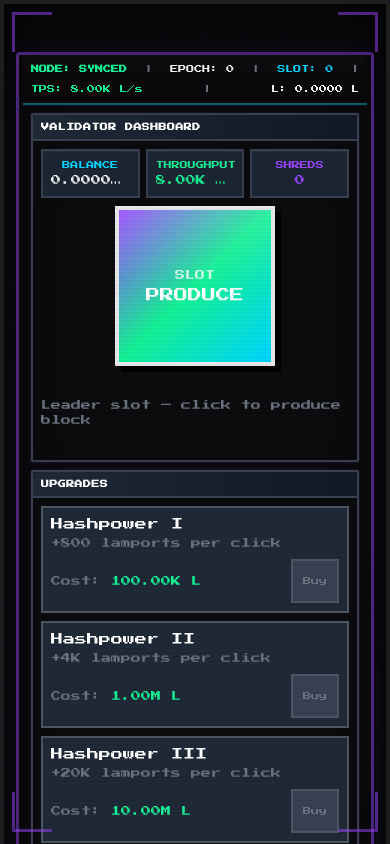
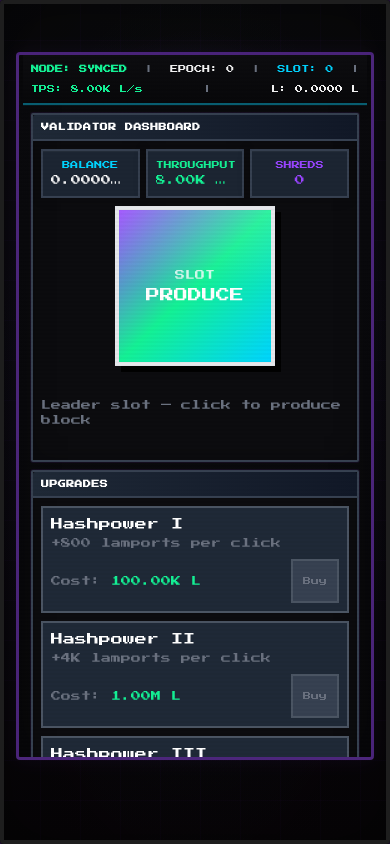
Before and after one commit to guillaumetch/epoch-idle, a Next.js app: page / in a window 390 px wide. Both pictures are taken after a click on the button "Click to start". Shown: the top 844 px of the page. Built offline with nearby package versions, Linux system fonts and the light colour scheme.

Commit message:
fix mobile

```diff
--- a/app/globals.css
+++ b/app/globals.css
@@ -163,19 +163,22 @@ body {
   z-index: 1;
   pointer-events: none;
 }
+@media (max-width: 767px) {
+  .home-corner { display: none; }
+}
 .home-corner-tl { top: 12px; left: 12px; border-top-width: 3px; border-left-width: 3px; }
 .home-corner-tr { top: 12px; right: 12px; border-top-width: 3px; border-right-width: 3px; }
 .home-corner-bl { bottom: 12px; left: 12px; border-bottom-width: 3px; border-left-width: 3px; }
 .home-corner-br { bottom: 12px; right: 12px; border-bottom-width: 3px; border-right-width: 3px; }
-@media (min-width: 640px) {
-  .home-corner { width: 56px; height: 56px; }
+@media (min-width: 768px) {
+  .home-corner { display: block; width: 56px; height: 56px; }
   .home-corner-tl { top: 20px; left: 20px; border-top-width: 4px; border-left-width: 4px; }
   .home-corner-tr { top: 20px; right: 20px; border-top-width: 4px; border-right-width: 4px; }
   .home-corner-bl { bottom: 20px; left: 20px; border-bottom-width: 4px; border-left-width: 4px; }
   .home-corner-br { bottom: 20px; right: 20px; border-bottom-width: 4px; border-right-width: 4px; }
 }
 @media (min-width: 1024px) {
-  .home-corner { width: 72px; height: 72px; }
+  .home-corner { display: block; width: 72px; height: 72px; }
   .home-corner-tl { top: 28px; left: 28px; }
   .home-corner-tr { top: 28px; right: 28px; }
   .home-corner-bl { bottom: 28px; left: 28px; }
@@ -300,12 +303,18 @@ body {
   z-index: 10;
   pointer-events: none;
 }
+/* Hide corner frame on mobile */
+@media (max-width: 767px) {
+  .game-corner {
+    display: none;
+  }
+}
 .game-corner-tl { top: 12px; left: 12px; border-top-width: 3px; border-left-width: 3px; }
 .game-corner-tr { top: 12px; right: 12px; border-top-width: 3px; border-right-width: 3px; }
 .game-corner-bl { bottom: 12px; left: 12px; border-bottom-width: 3px; border-left-width: 3px; }
 .game-corner-br { bottom: 12px; right: 12px; border-bottom-width: 3px; border-right-width: 3px; }
-@media (min-width: 640px) {
-  .game-corner { width: 56px; height: 56px; }
+@media (min-width: 768px) {
+  .game-corner { display: block; width: 56px; height: 56px; }
   .game-corner-tl { top: 20px; left: 20px; border-top-width: 4px; border-left-width: 4px; }
   .game-corner-tr { top: 20px; right: 20px; border-top-width: 4px; border-right-width: 4px; }
   .game-corner-bl { bottom: 20px; left: 20px; border-bottom-width: 4px; border-left-width: 4px; }
@@ -374,6 +383,17 @@ body {
   position: relative;
   overflow: hidden;
 }
+/* Mobile: game screen scrolls so stacked columns are reachable */
+.game-screen-mobile-scroll {
+  overflow-y: auto;
+  overflow-x: hidden;
+  -webkit-overflow-scrolling: touch;
+}
+@media (min-width: 768px) {
+  .game-screen-mobile-scroll {
+    overflow-y: hidden;
+  }
+}
 .game-screen::after {
   content: '';
   position: absolute;
--- a/app/page.tsx
+++ b/app/page.tsx
@@ -147,7 +147,7 @@ export default function Home() {
   }
 
   return (
-    <main className="game-aaa flex flex-col min-h-screen w-full md:h-screen md:max-h-screen overflow-y-auto md:overflow-hidden">
+    <main className="game-aaa flex flex-col h-screen max-h-screen w-full overflow-y-auto overflow-x-hidden md:overflow-hidden touch-pan-y">
       <div className="game-aaa-grid" aria-hidden />
       <div className="game-corner game-corner-tl" aria-hidden />
       <div className="game-corner game-corner-tr" aria-hidden />
@@ -155,9 +155,9 @@ export default function Home() {
       <div className="game-corner game-corner-br" aria-hidden />
       <OfflineClaimPopup />
 
-      {/* On mobile: content stacks and scrolls. On md+: single viewport. */}
-      <div className="flex flex-col w-full max-w-full box-border game-monitor game-monitor-padding md:flex-1 md:min-h-0">
-        <div className="flex flex-col w-full game-screen px-1 sm:px-2 md:px-4 pb-1 sm:pb-2 md:flex-1 md:min-h-0 md:overflow-hidden">
+      {/* On mobile: content stacks and scrolls inside main. On md+: single viewport. */}
+      <div className="flex flex-col w-full max-w-full box-border game-monitor game-monitor-padding flex-1 min-h-0 overflow-hidden">
+        <div className="flex flex-col w-full min-h-0 game-screen game-screen-mobile-scroll px-1 sm:px-2 md:px-4 pb-1 sm:pb-2 md:flex-1 md:overflow-hidden">
           <ValidatorStatusBar />
 
           {activeTab === 'achievements' ? (
@@ -207,7 +207,7 @@ export default function Home() {
               </div>
             </div>
           ) : (
-            <div className="flex-1 grid grid-cols-1 xl:grid-cols-3 gap-2 sm:gap-3 md:gap-4 p-2 sm:p-3 md:p-4 items-stretch md:min-h-0 md:overflow-auto">
+            <div className="grid grid-cols-1 xl:grid-cols-3 gap-2 sm:gap-3 md:gap-4 p-2 sm:p-3 md:p-4 items-stretch md:flex-1 md:min-h-0 md:overflow-auto">
               {/* Column 1: Validator Dashboard */}
               <div className="flex flex-col md:min-h-0">
                 <ControlPanelPanel title="VALIDATOR DASHBOARD" className="flex flex-col md:flex-1 md:min-h-0">
```
